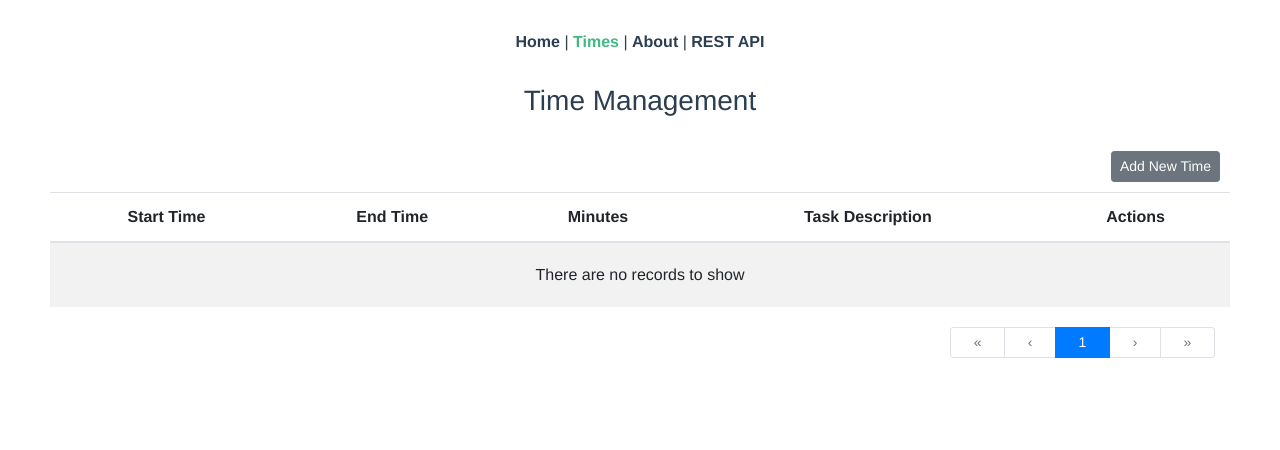
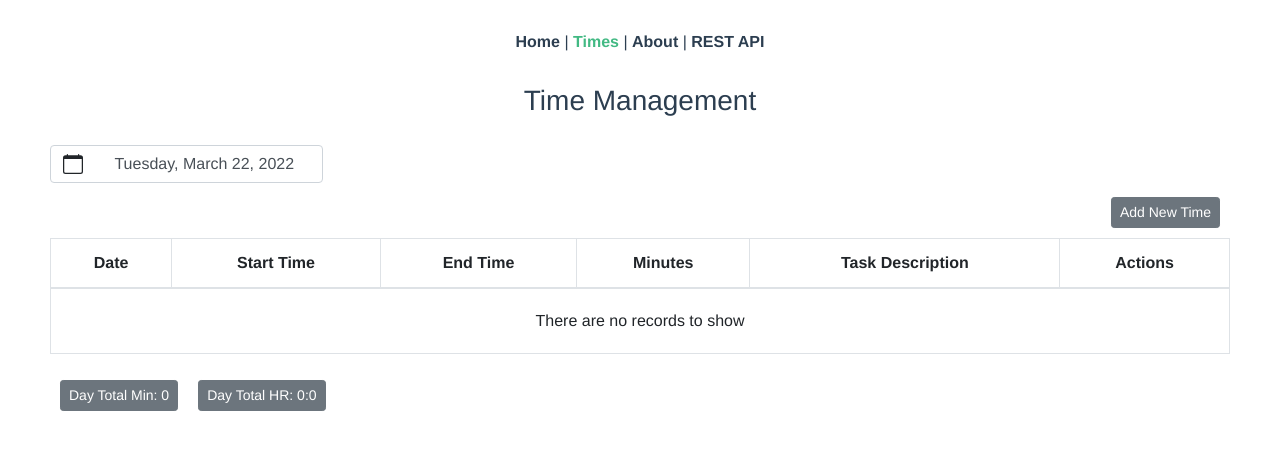
Before and after one commit to devaiyasachin007/time_managment_demo, a Vue app: page /times in a window 1280 px wide. Shown: the top 450 px of the page. Built offline with nearby package versions, Linux system fonts and the light colour scheme.

Commit message:
Day total count get

```diff
--- a/src/views/AddTime.vue
+++ b/src/views/AddTime.vue
@@ -10,7 +10,6 @@
             id="input-0"
             v-model="time.dateSelect"
             required
-            now-button
             :disabled="time.isEdit"
             placeholder="Select Date">
           </b-form-datepicker>
--- a/src/views/Times.vue
+++ b/src/views/Times.vue
@@ -1,14 +1,31 @@
 <template>
   <div class="home">
     <h3 class="heading">Time Management</h3>
-      <div style="float:right;margin:10px;">
+<div>
+      <b-row>
+         <b-col lg="3" class="my-1">
+          <b-form-datepicker
+            id="input-5"
+            required
+            v-model="selectDate"
+            placeholder="Select Date">
+          </b-form-datepicker>
+         </b-col>
+        </b-row>
+        </div>
+    <div style="float:right;margin:10px;">
       <b-button size="sm" @click="addTime">Add New Time</b-button>
     </div>
-    <b-table striped hover :items="bindListTimes" responsive="sm" :fields="fields" show-empty
-      :current-page="currentPage"
-
-      :per-page="perPage"
-      @filtered="onFiltered">
+    <b-table hover bordered :items="filterData" responsive="sm" :fields="fields" show-empty>
+      <template v-slot:cell(startTime)="data">
+        {{ convertTimeIntoAmPmFormat(data.value) }}
+      </template>
+       <template v-slot:cell(endTime)="data">
+        {{ convertTimeIntoAmPmFormat(data.value) }}
+      </template>
+        <template v-slot:cell(difference)="data">
+        {{ timediff(data.item.startTime, data.item.endTime) }} Minutes
+      </template>
       <template v-slot:cell(action)="data">
         <b-button size="sm" class="mr-1" @click="editTime(data)">
           Edit
@@ -17,26 +34,14 @@
           Delete
         </b-button>
       </template>
-      <template v-slot:cell(startTime)="data">
-        {{ convertTimeIntoAmPmFormat(data.value) }}
-      </template>
-       <template v-slot:cell(endTime)="data">
-        {{ convertTimeIntoAmPmFormat(data.value) }}
-      </template>
-        <template v-slot:cell(difference)="data">
-        {{ timediff(data.item.startTime, data.item.endTime) }}
-      </template>
+
     </b-table>
-    <b-col sm="3" md="3" class="my-1 float-right">
-      <b-pagination
-        v-model="currentPage"
-        :total-rows="totalRows"
-        :per-page="perPage"
-        align="fill"
-        size="sm"
-        class="my-0">
-      </b-pagination>
-    </b-col>
+  <div style="float:left;margin:10px;">
+      <b-button size="sm">Day Total Min: {{ totalTimeInMin }} </b-button>
+    </div>
+    <div style="float:left;margin:10px;">
+      <b-button size="sm">Day Total HR: {{ totalTimeInHr }}</b-button>
+    </div>
     <AddTime />
   </div>
 </template>
@@ -55,7 +60,10 @@ export default {
     return {
       fields: [
         {
-          key: 'startTime', label: 'Start Time', sortable: false, sortDirection: 'desc'
+          key: 'dateSelect', label: 'Date', sortable: false
+        },
+        {
+          key: 'startTime', label: 'Start Time', sortable: false
         },
         {
           key: 'endTime', label: 'End Time', sortable: false, class: 'text-center'
@@ -70,40 +78,27 @@ export default {
           key: 'action', label: 'Actions'
         }
       ],
+      displayData: this.$store.state.listTimes,
       currentPage: 1,
-      totalRows: 0,
-      perPage: 100,
-      sortBy: '',
-      sortDesc: false,
-      sortDirection: 'asc',
-      filter: null,
-      filterOn: [],
-      pageOptions: [2, 5, 10, 15]
+      selectDate: new Date().toISOString().slice(0, 10)
     }
   },
   computed: {
-    sortOptions () {
-      // Create an options list from our fields
-      return this.fields
-        .filter(f => f.sortable)
-        .map(f => {
-          return { text: f.label, value: f.key }
+    filterData () {
+      return this.displayData
+        .filter((data) => {
+          return data.dateSelect === this.selectDate
         })
     },
-    bindListTimes () {
-      return this.$store.state.listTimes
+    totalTimeInMin () {
+      const total = this.filterData.reduce((previousValue, currentValue) => {
+        return previousValue + this.timediff(currentValue.startTime, currentValue.endTime)
+      }, 0)
+      return total
+    },
+    totalTimeInHr () {
+      return Math.floor(this.totalTimeInMin / 60) + ':' + this.totalTimeInMin % 60
     }
-  },
-  watch: {
-    bindListTimes: {
-      deep: true,
-      handler: function (list) {
-        this.totalRows = list.length
-      }
-    }
-  },
-  created () {
-    this.loadlistTimes()
   },
   methods: {
     // New
@@ -129,9 +124,6 @@ export default {
           }
         })
     },
-    loadlistTimes () {
-      this.totalRows = this.$store.state.listTimes.length
-    },
     convertTimeIntoAmPmFormat (time) {
       time = time.split(':')
       time[3] = time[0] < 12 ? 'AM' : 'PM'
@@ -148,16 +140,11 @@ export default {
 
       const msec = date2 - date1
       const mins = Math.floor(msec / 60000)
-      return mins + ' Minutes'
+      return mins
     },
     editTime (time) {
       this.$root.$emit('edit-time', Object.assign({}, time.item))
       this.$bvModal.show('addNewTime')
-    },
-    onFiltered (filteredItems) {
-      // Trigger pagination to update the number of buttons/pages due to filtering
-      this.totalRows = filteredItems.length
-      this.currentPage = 1
     }
   }
 }
```
